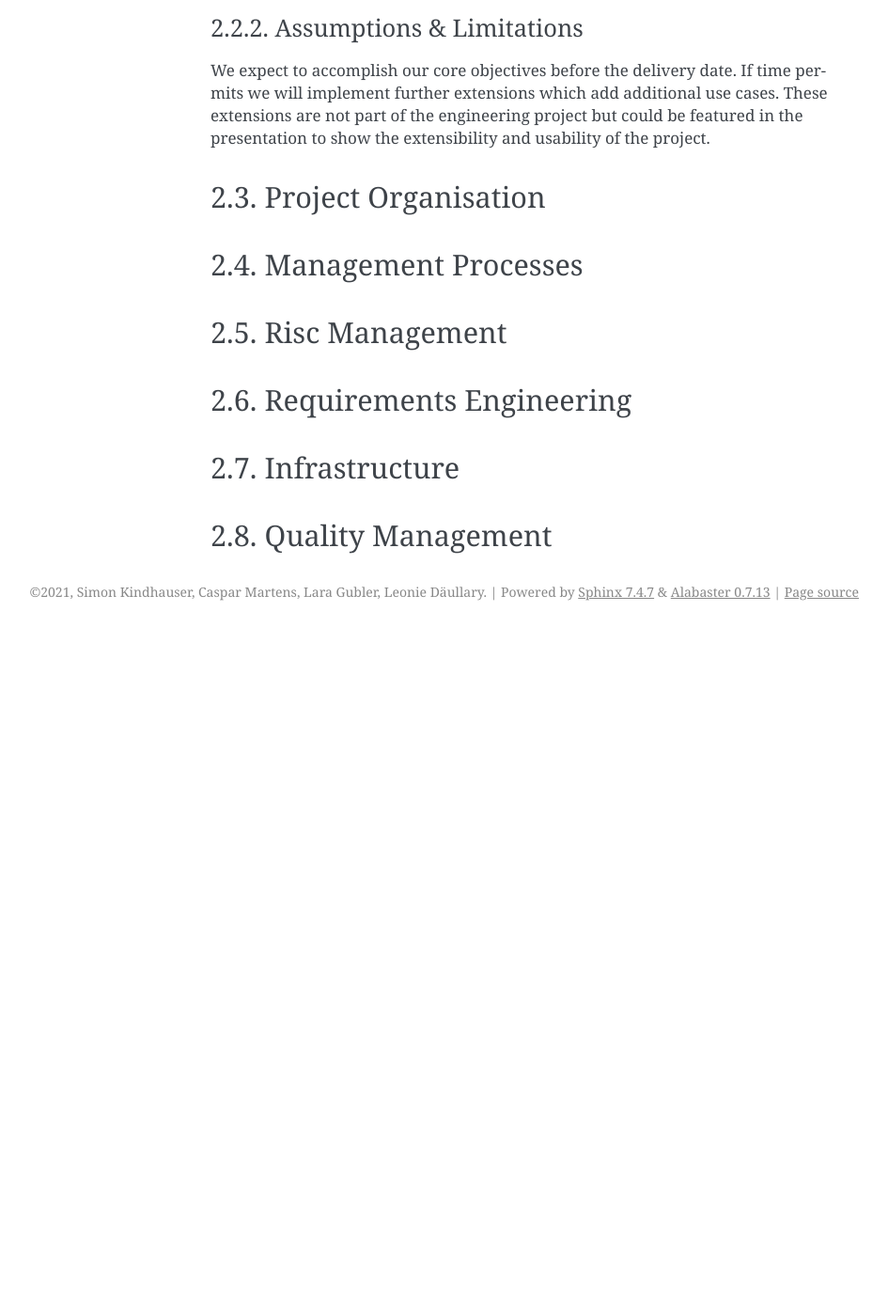
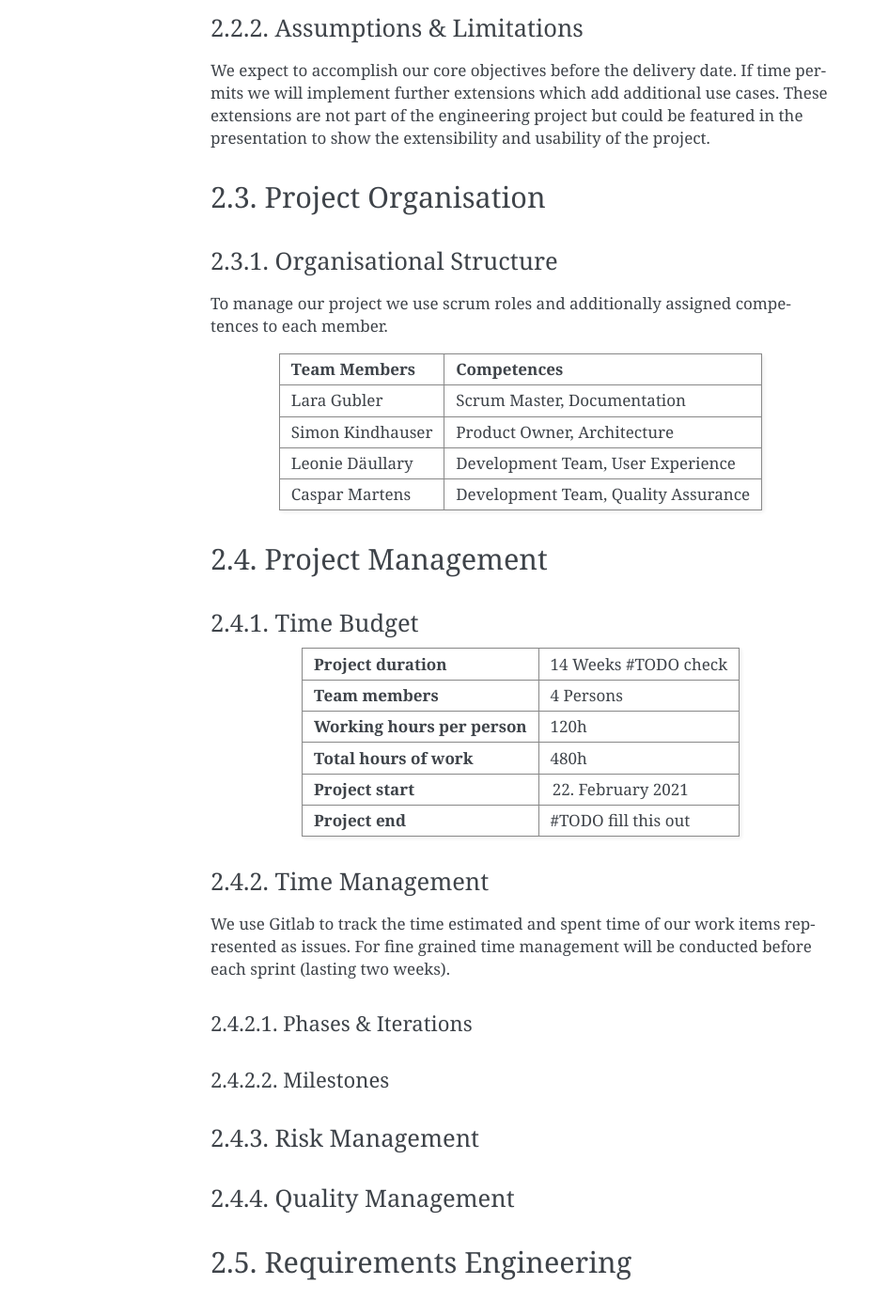
Before and after one commit to blackfennec-org/blackfennec, a Sphinx documentation site: the page built from docs/source/project_management/project_plan.rst, in a window 1280 px wide and 1400 px high, scrolled down 1196 px. Shown: the whole window at 94% size, without its empty margins (196-1141 px from the left). Built offline with Sphinx 7.4.7, drawn with Linux system fonts in a browser that asks for light colours; before the commit the page ends 1865 px from its top, so only the background shows below that; some of the changed text lies outside the part shown.

Commit message:
Add Project Organisation, Project Management

```diff
--- a/docs/source/project_management/project_plan.rst
+++ b/docs/source/project_management/project_plan.rst
@@ -32,23 +32,64 @@ Our hopes are that the project will inspire a community to develop extensions an
 To address our personal goals, we intend to utilise and reinforce the knowledge gained during our studies. Simultaneously we hope to learn many new principles and patterns.
 
 Assumptions & Limitations
---------------------------
+-------------------------
 We expect to accomplish our core objectives before the delivery date. If time permits we will implement further extensions which add additional use cases. These extensions are not part of the engineering project but could be featured in the presentation to show the extensibility and usability of the project.
 
 Project Organisation
 ********************
 
-Management Processes
-********************
+Organisational Structure
+------------------------
+To manage our project we use scrum roles and additionally assigned competences to each member.
 
-Risc Management
-***************
+================  ===================================
+Team Members            Competences
+================  ===================================
+Lara Gubler       Scrum Master, Documentation
+Simon Kindhauser  Product Owner, Architecture
+Leonie Däullary   Development Team, User Experience
+Caspar Martens    Development Team, Quality Assurance
+================  ===================================
+
+Project Management
+******************
+
+Time Budget
+-----------
++------------------------------+---------------------+
+| **Project duration**         | 14 Weeks #TODO check|
++------------------------------+---------------------+
+| **Team members**             | 4 Persons           |
++------------------------------+---------------------+
+| **Working hours per person** | 120h                |
++------------------------------+---------------------+
+| **Total hours of work**      | 480h                |
++------------------------------+---------------------+
+| **Project start**            | 22. February 2021   |
++------------------------------+---------------------+
+| **Project end**              | #TODO fill this out |
++------------------------------+---------------------+
+
+Time Management
+---------------
+We use Gitlab to track the time estimated and spent time of our work items represented as issues. For fine grained time management will be conducted before each sprint (lasting two weeks).
+
+Phases & Iterations
+^^^^^^^^^^^^^^^^^^^
+
+Milestones
+^^^^^^^^^^
+
+Risk Management
+---------------
+
+
+Quality Management
+------------------
+
 
 Requirements Engineering
 ************************
 
 Infrastructure
 **************
-
-Quality Management
-******************
```
